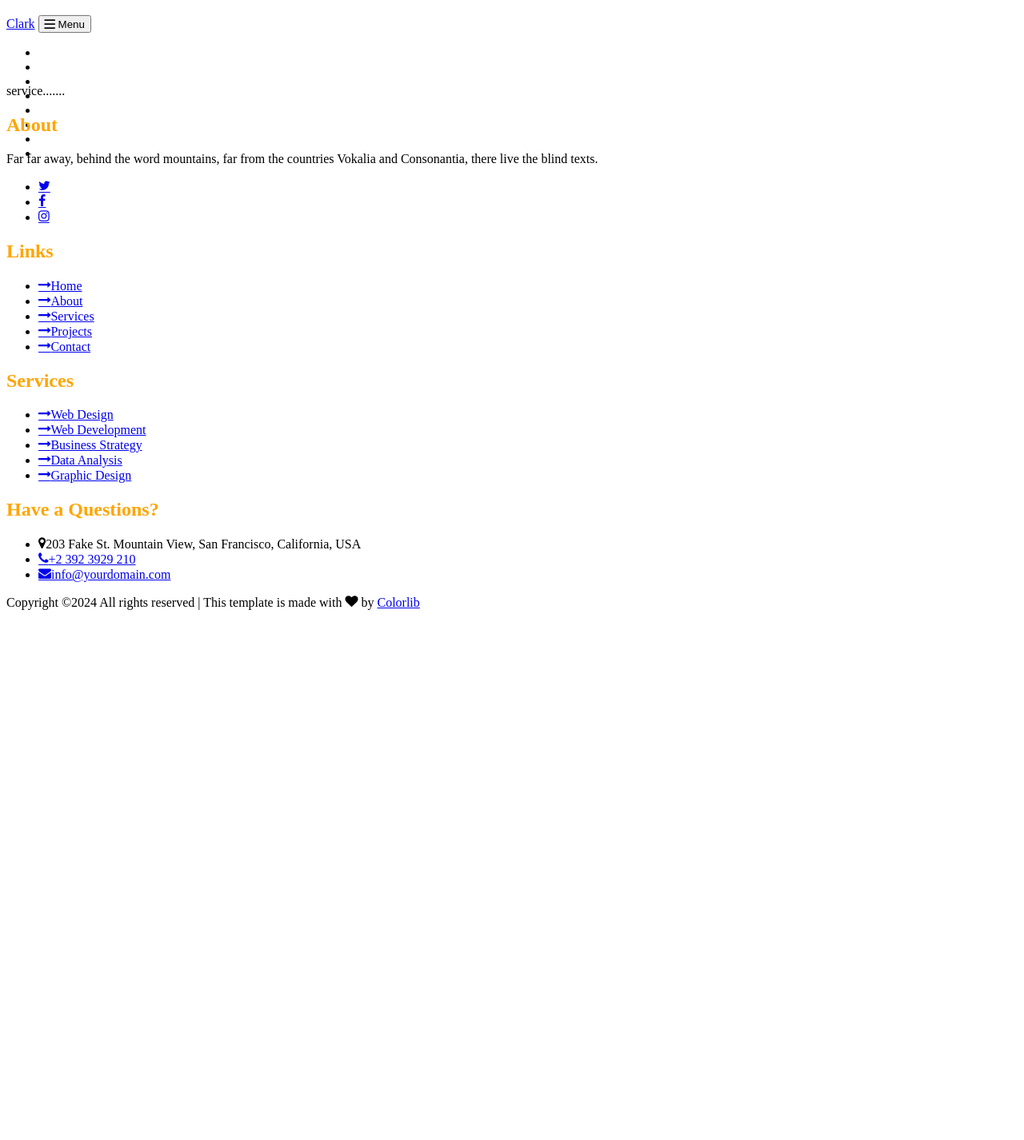
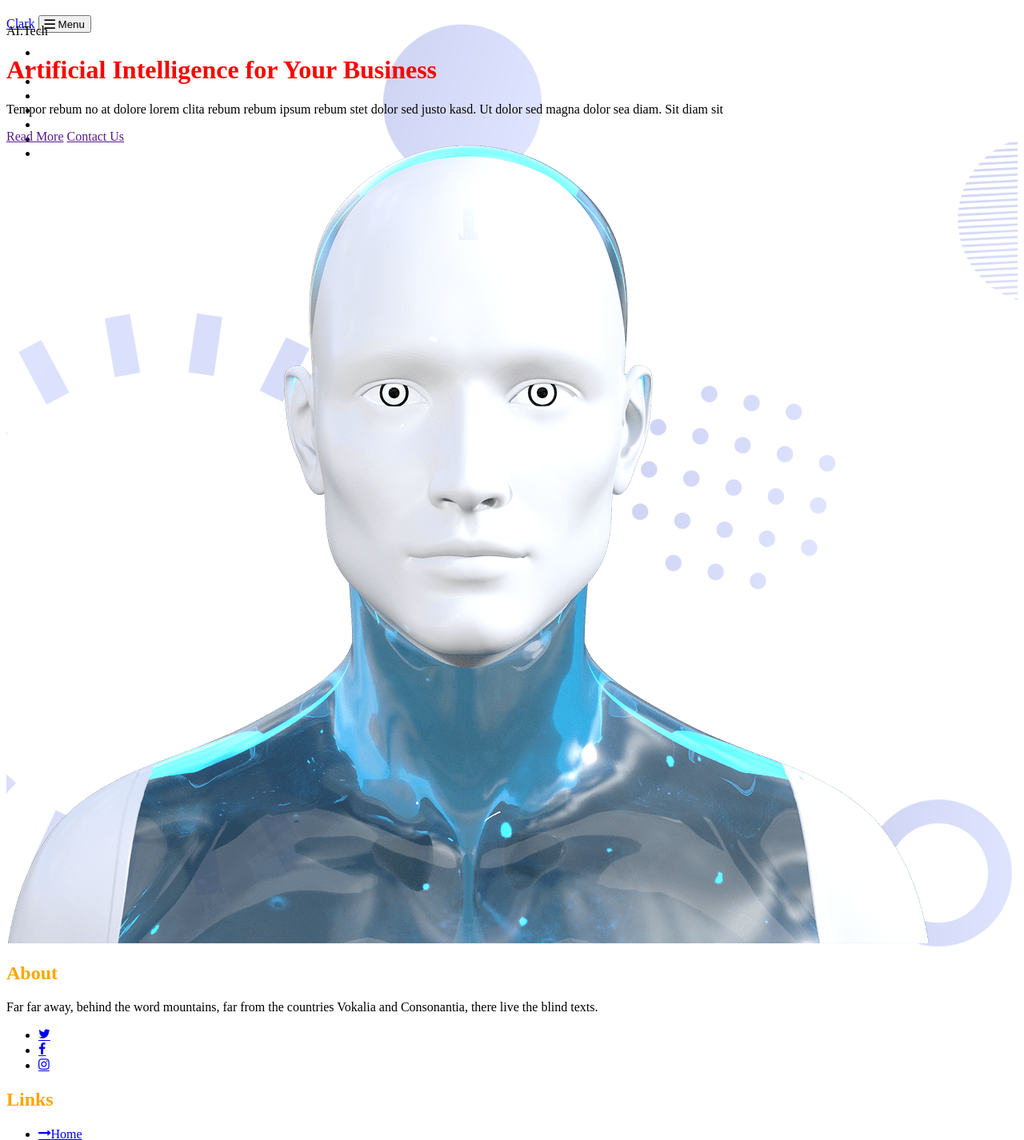
Before and after one commit to springapidev/django, a Django app: page /service/ in a window 1280 px wide. Shown: the top 1426 px of the page at 80% size. Before the commit the page ends 763 px from the top, so only its background shows below. Run offline with Django 5.2, Linux system fonts and the light colour scheme; some web fonts are replaced.

Commit message:
header fixed

```diff
--- a/project_3/project_ai/ai/static/css/style.css
+++ b/project_3/project_ai/ai/static/css/style.css
@@ -146,7 +146,7 @@
 /*** Hero Header ***/
 .hero-header {
     margin-top: -75px;
-    background: url(../img/bg-hero.png) center center no-repeat;
+    background: url(/static/img/bg-hero.png) center center no-repeat;
     background-size: cover;
 }
 
@@ -216,7 +216,7 @@
     height: 100%;
     top: 0;
     left: 0;
-    background: url(../img/bg-about-img.png) top left no-repeat;
+    background: url(/static/img/bg-about-img.png) top left no-repeat;
     background-size: contain;
 }
 
@@ -289,14 +289,14 @@
 
 /*** Feature ***/
 .feature {
-    background: url(../img/bg-hero.png) center center no-repeat;
+    background: url(/static/img/bg-hero.png) center center no-repeat;
     background-size: cover;
 }
 
 
 /*** Newsletter ***/
 .newsletter {
-    background: url(../img/bg-hero.png) center center no-repeat;
+    background: url(/static/img/bg-hero.png) center center no-repeat;
     background-size: cover;
 }
 
@@ -465,7 +465,7 @@
 
 /*** Footer ***/
 .footer {
-    background: url(../img/footer.png) center center no-repeat;
+    background: url(/static/img/footer.png) center center no-repeat;
     background-size: contain;
 }
 
--- a/project_3/project_ai/ai/templates/services.html
+++ b/project_3/project_ai/ai/templates/services.html
@@ -2,7 +2,25 @@
 {% block title %} Service {% endblock %}
 {% block content %}
 
-service.......
+    <!-- Hero Start -->
+    <div class="container-fluid pt-5 bg-primary hero-header mb-5">
+        <div class="container pt-5">
+            <div class="row g-5 pt-5">
+                <div class="col-lg-6 align-self-center text-center text-lg-start mb-lg-5">
+                    <div class="btn btn-sm border rounded-pill text-white px-3 mb-3 animated slideInRight">AI.Tech</div>
+                    <h1 class="display-4 text-white mb-4 animated slideInRight">Artificial Intelligence for Your Business</h1>
+                    <p class="text-white mb-4 animated slideInRight">Tempor rebum no at dolore lorem clita rebum rebum ipsum
+                        rebum stet dolor sed justo kasd. Ut dolor sed magna dolor sea diam. Sit diam sit</p>
+                    <a href="" class="btn btn-light py-sm-3 px-sm-5 rounded-pill me-3 animated slideInRight">Read More</a>
+                    <a href="" class="btn btn-outline-light py-sm-3 px-sm-5 rounded-pill animated slideInRight">Contact Us</a>
+                </div>
+                <div class="col-lg-6 align-self-end text-center text-lg-end">
+                    <img class="img-fluid" src="/static/img/hero-img.png" alt="">
+                </div>
+            </div>
+        </div>
+    </div>
+    <!-- Hero End -->
 
 
 {% endblock %}
```
